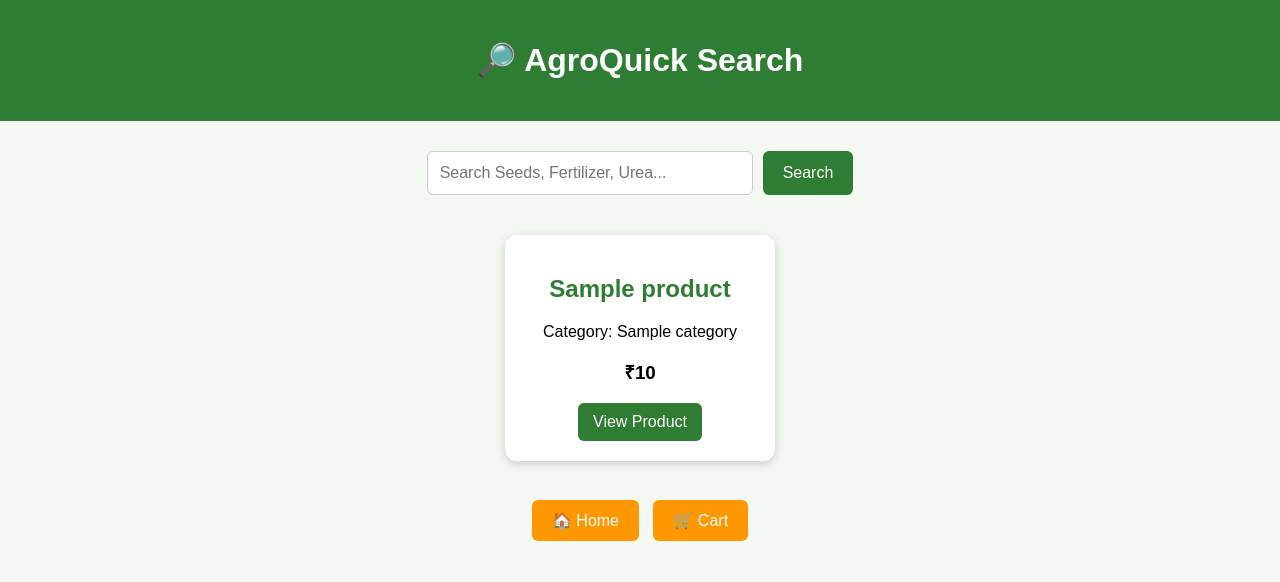
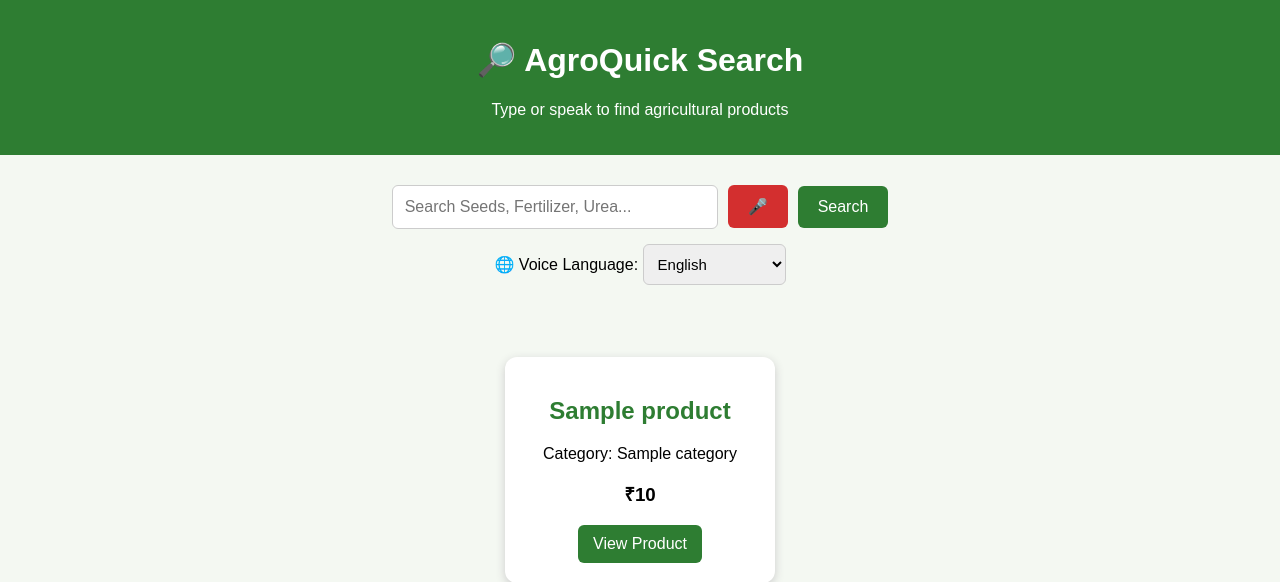
Before and after one commit to Anushaummadi/agroquick, a Flask app: template templates/search.html in a window 1280 px wide. Shown: the top 582 px of the page. Run offline with Flask 3, Linux system fonts and the light colour scheme; the template is opened without the code that fills it: most values are stand-ins (such as "Sample title", 1, 10 or a date in 2020).

Commit message:
Fix search page

```diff
--- a/templates/search.html
+++ b/templates/search.html
@@ -1,7 +1,7 @@
 <!DOCTYPE html>
 <html>
 <head>
-    <title>AgroQuick - Search</title>
+    <title>AgroQuick - Search & Voice Search</title>
 
     <style>
         body {
@@ -25,7 +25,9 @@
         .search-box form {
             display: flex;
             justify-content: center;
+            align-items: center;
             gap: 10px;
+            flex-wrap: wrap;
         }
 
         .search-box input {
@@ -44,6 +46,33 @@
             border-radius: 6px;
             cursor: pointer;
             font-size: 16px;
+        }
+
+        .voice-button {
+            background: #d32f2f !important;
+            min-width: 55px;
+        }
+
+        .voice-button.listening {
+            background: #1565c0 !important;
+        }
+
+        .language-box {
+            margin-top: 15px;
+        }
+
+        .language-box select {
+            padding: 10px;
+            border-radius: 6px;
+            border: 1px solid #ccc;
+            font-size: 15px;
+        }
+
+        #voiceStatus {
+            margin-top: 12px;
+            font-weight: bold;
+            color: #2e7d32;
+            min-height: 20px;
         }
 
         .results {
@@ -94,10 +123,9 @@
 
 <body>
 
-<!-- AgroQuick Search Page -->
-
 <header>
     <h1>🔎 AgroQuick Search</h1>
+    <p>Type or speak to find agricultural products</p>
 </header>
 
 <div class="search-box">
@@ -105,6 +133,7 @@
     <form action="/search" method="GET">
 
         <input
+            id="searchInput"
             type="text"
             name="query"
             placeholder="Search Seeds, Fertilizer, Urea..."
@@ -112,13 +141,38 @@
             required
         >
 
+        <button
+            type="button"
+            id="voiceButton"
+            class="voice-button"
+            onclick="startVoiceSearch()"
+            title="Voice Search">
+            🎤
+        </button>
+
         <button type="submit">
             Search
         </button>
 
     </form>
 
+    <div class="language-box">
+        <label for="language">🌐 Voice Language: </label>
+
+        <select id="language">
+            <option value="en-IN">English</option>
+            <option value="te-IN">తెలుగు (Telugu)</option>
+            <option value="hi-IN">हिन्दी (Hindi)</option>
+            <option value="mr-IN">मराठी (Marathi)</option>
+            <option value="ta-IN">தமிழ் (Tamil)</option>
+            <option value="kn-IN">ಕನ್ನಡ (Kannada)</option>
+        </select>
+    </div>
+
+    <div id="voiceStatus"></div>
+
 </div>
+
 
 {% if results %}
 
@@ -150,11 +204,14 @@
 
     <h2>😔 No products found</h2>
 
-    <p>Try searching for Seeds, Urea, Fertilizer or Water Pump.</p>
+    <p>
+        Try searching for Seeds, Urea, Fertilizer or Water Pump.
+    </p>
 
 </div>
 
 {% endif %}
+
 
 <div class="buttons">
 
@@ -164,5 +221,81 @@
 
 </div>
 
+
+<script>
+
+function startVoiceSearch() {
+
+    const SpeechRecognition =
+        window.SpeechRecognition ||
+        window.webkitSpeechRecognition;
+
+    const voiceButton = document.getElementById("voiceButton");
+    const status = document.getElementById("voiceStatus");
+    const input = document.getElementById("searchInput");
+    const language = document.getElementById("language").value;
+
+    if (!SpeechRecognition) {
+
+        status.innerHTML =
+            "❌ Voice search is not supported in this browser. Try Chrome.";
+
+        return;
+    }
+
+    const recognition = new SpeechRecognition();
+
+    recognition.lang = language;
+    recognition.continuous = false;
+    recognition.interimResults = false;
+    recognition.maxAlternatives = 1;
+
+    voiceButton.classList.add("listening");
+    voiceButton.innerHTML = "🔴";
+
+    status.innerHTML = "🎤 Listening... Please speak.";
+
+    recognition.start();
+
+    recognition.onresult = function(event) {
+
+        const speechText =
+            event.results[0][0].transcript;
+
+        input.value = speechText;
+
+        status.innerHTML =
+            "✅ Heard: " + speechText;
+
+        voiceButton.classList.remove("listening");
+        voiceButton.innerHTML = "🎤";
+    };
+
+    recognition.onerror = function(event) {
+
+        voiceButton.classList.remove("listening");
+        voiceButton.innerHTML = "🎤";
+
+        if (event.error === "not-allowed") {
+
+            status.innerHTML =
+                "❌ Microphone permission was denied.";
+
+        } else {
+
+            status.innerHTML =
+                "❌ Voice search error. Please try again.";
+        }
+    };
+
+    recognition.onend = function() {
+
+        voiceButton.classList.remove("listening");
+        voiceButton.innerHTML = "🎤";
+    };
+}
+
+</script>
+
 </body>
 </html>
```
